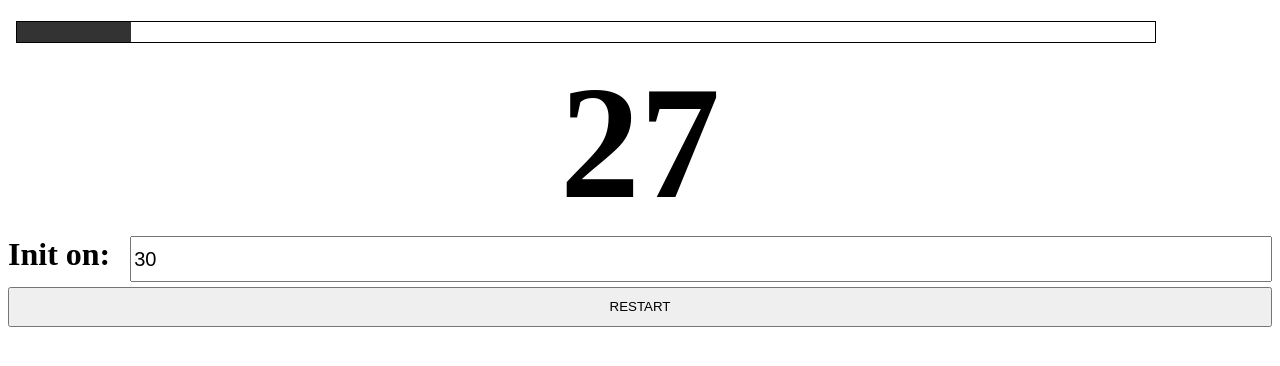
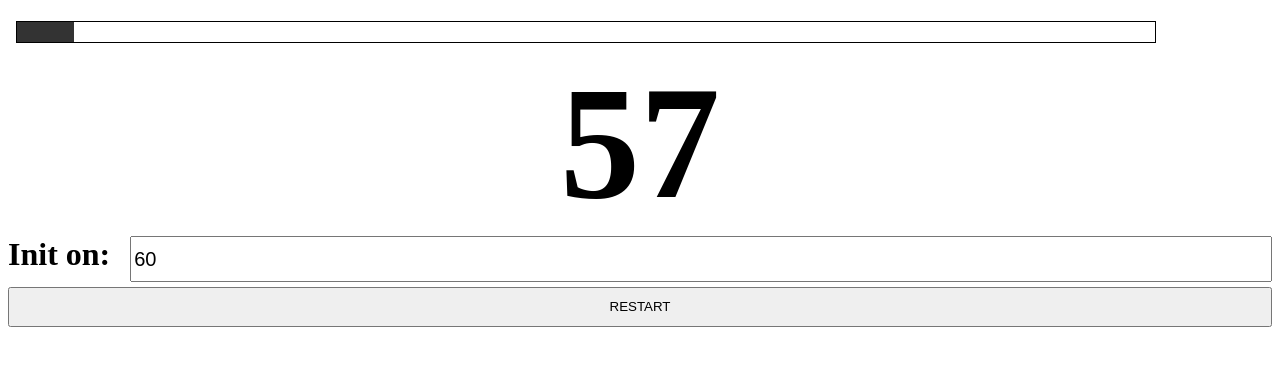
Before and after one commit to myulx/countdown-angular, an Angular app: page / in a window 1280 px wide. Shown: the top 366 px of the page. Built offline with nearby package versions, Linux system fonts and the light colour scheme.

Commit message:
total count

```diff
--- a/src/app/app.component.ts
+++ b/src/app/app.component.ts
@@ -8,7 +8,7 @@ import { Component } from '@angular/core';
 export class AppComponent {
 
   counterProgress:number = 0;
-  totalCountdown:number = 30;
+  totalCountdown:number = 60;
 
   constructor() { }
 
```
